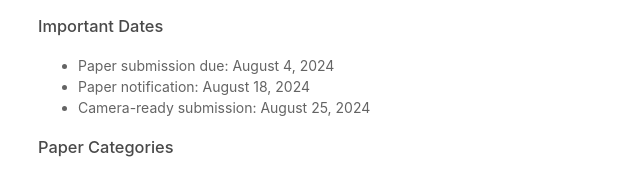
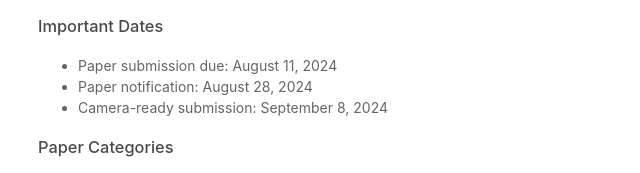
Before and after one commit to HFSDWorkshop/hfsdworkshop.github.io, a plain HTML site: page papers.html in a window 1280 px wide. Shown: the part 168-341 px from the top of the page, 20-660 px from the left. Drawn offline with Linux system fonts and the light colour scheme.

Commit message:
Updated dates

```diff
--- a/papers.html
+++ b/papers.html
@@ -31,9 +31,9 @@
 
         <h3>Important Dates</h3>
         <ul>
-          <li>Paper submission due: August 4, 2024</li>
-          <li>Paper notification: August 18, 2024</li>
-          <li>Camera-ready submission: August 25, 2024</li>
+          <li>Paper submission due: August 11, 2024</li>
+          <li>Paper notification: August 28, 2024</li>
+          <li>Camera-ready submission: September 8, 2024</li>
         </ul>
 
         <h3>Paper Categories</h3>
```
